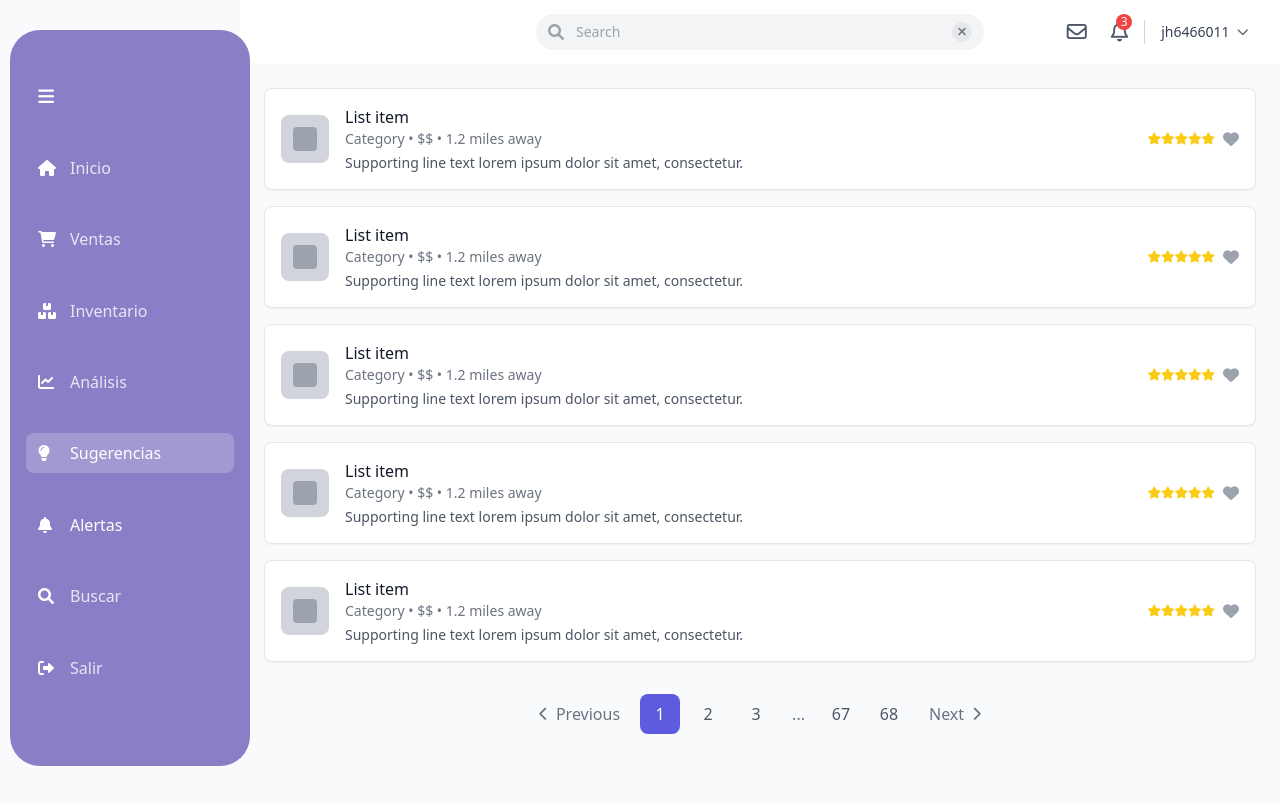
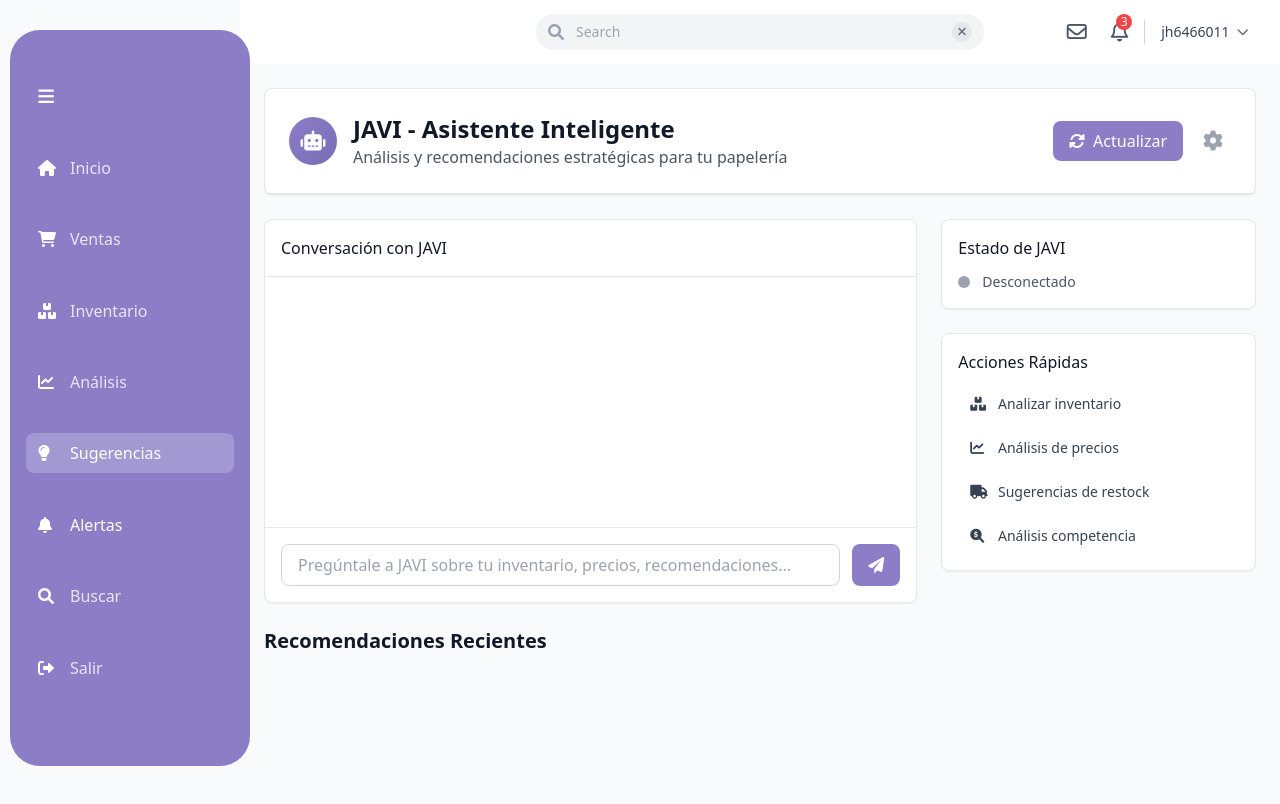
Before and after one commit to Brayan-chan/cemac, a website: page public/views/dashboard/sugerencias.html in a window 1280 px wide. Drawn offline with nearby package versions, Linux system fonts and the light colour scheme; sample sign-in values are in the browser's storage.

Commit message:
feat: agregar interfaz y funcionalidad para el asistente JAVI, incluyendo configuración de API Key y recomendaciones

```diff
--- a/public/views/dashboard/sugerencias.html
+++ b/public/views/dashboard/sugerencias.html
@@ -11,6 +11,16 @@
     <link rel="icon" type="image/png" sizes="32x32" href="https://res.cloudinary.com/dmyejrbs7/image/upload/v1757894655/CEMAC-LOGO_nrow82.png" />
     <script src="https://cdn.tailwindcss.com"></script>
     <script src="../../js/tailwind.config.js"></script>
+    <!-- Adding required scripts for JAVI AI assistant -->
+    <script type="importmap">
+    {
+        "imports": {
+            "@google/generative-ai": "https://esm.run/@google/generative-ai"
+        }
+    }
+    </script>
+    <script src="https://cdnjs.cloudflare.com/ajax/libs/marked/5.1.1/marked.min.js"></script>
+    <script src="https://cdn.jsdelivr.net/npm/dompurify@3.0.5/dist/purify.min.js"></script>
 </head>
 <body class="h-full bg-gray-50">
     <div id="sidebar" class="fixed left-0 top-0 bg-[#8B7EC7] sidebar-expanded sidebar-transition z-40 sidebar-flex">
@@ -162,182 +172,174 @@
 
         <!-- Main Content Area -->
         <main class="p-6 bg-gray-50 min-h-screen">
-            <!-- Suggestions List -->
-            <div class="suggestions-list mx-auto">
-                <!-- List Items -->
-                <div class="space-y-4 mb-8">
-                    <!-- List Item 1 -->
-                    <div class="bg-white rounded-lg p-4 shadow-sm border border-gray-200">
-                        <div class="flex items-center">
-                            <div class="w-12 h-12 bg-gray-300 rounded-lg mr-4 flex items-center justify-center">
-                                <div class="w-6 h-6 bg-gray-400 rounded"></div>
+            <!-- JAVI AI Assistant Header -->
+            <div class="max-w-6xl mx-auto">
+                <div class="bg-white rounded-lg shadow-sm border border-gray-200 mb-6">
+                    <div class="p-6 border-b border-gray-200">
+                        <div class="flex items-center justify-between">
+                            <div class="flex items-center space-x-4">
+                                <div class="w-12 h-12 bg-gradient-to-br from-[#8B7EC7] to-[#7A6DB8] rounded-full flex items-center justify-center">
+                                    <i class="fas fa-robot text-white text-xl"></i>
+                                </div>
+                                <div>
+                                    <h1 class="text-2xl font-bold text-gray-900">JAVI - Asistente Inteligente</h1>
+                                    <p class="text-gray-600">Análisis y recomendaciones estratégicas para tu papelería</p>
+                                </div>
                             </div>
-                            <div class="flex-1">
-                                <h3 class="font-medium text-gray-900">List item</h3>
-                                <p class="text-sm text-gray-500">Category • $$ • 1.2 miles away</p>
-                                <p class="text-sm text-gray-600 mt-1">Supporting line text lorem ipsum dolor sit amet, consectetur.</p>
-                            </div>
-                            <div class="flex items-center space-x-2 ml-4">
-                                <div class="flex text-yellow-400">
-                                    <i class="fas fa-star text-xs"></i>
-                                    <i class="fas fa-star text-xs"></i>
-                                    <i class="fas fa-star text-xs"></i>
-                                    <i class="fas fa-star text-xs"></i>
-                                    <i class="fas fa-star text-xs"></i>
-                                </div>
-                                <button class="text-gray-400 hover:text-red-500">
-                                    <i class="fas fa-heart"></i>
+                            <div class="flex items-center space-x-3">
+                                <button id="refreshRecommendationsBtn" class="flex items-center space-x-2 px-4 py-2 bg-[#8B7EC7] text-white rounded-lg hover:bg-[#7A6DB8] transition-colors">
+                                    <i class="fas fa-sync-alt"></i>
+                                    <span>Actualizar</span>
+                                </button>
+                                <button id="settingsBtn" class="p-2 text-gray-400 hover:text-gray-600 transition-colors">
+                                    <i class="fas fa-cog text-xl"></i>
                                 </button>
                             </div>
                         </div>
                     </div>
 
-                    <!-- List Item 2 - Highlighted with Dashed Border -->
-                    <div class="bg-white rounded-lg p-4 shadow-sm border border-gray-200 dashed-border">
-                        <div class="flex items-center">
-                            <div class="w-12 h-12 bg-gray-300 rounded-lg mr-4 flex items-center justify-center">
-                                <div class="w-6 h-6 bg-gray-400 rounded"></div>
+                    <!-- API Key Alert -->
+                    <div id="apiKeyAlert" class="bg-yellow-50 border-l-4 border-yellow-400 p-4 hidden">
+                        <div class="flex">
+                            <div class="flex-shrink-0">
+                                <i class="fas fa-exclamation-triangle text-yellow-400"></i>
                             </div>
-                            <div class="flex-1">
-                                <h3 class="font-medium text-gray-900 dark:text-white">List item</h3>
-                                <p class="text-sm text-gray-500 dark:text-gray-400">Category • $$ • 1.2 miles away</p>
-                                <p class="text-sm text-gray-600 dark:text-gray-300 mt-1">Supporting line text lorem ipsum dolor sit amet, consectetur.</p>
+                            <div class="ml-3">
+                                <p class="text-sm text-yellow-700">
+                                    Para usar JAVI, necesitas configurar tu API Key de Google Gemini.
+                                    <button id="showSettingsBtn" class="font-medium underline hover:text-yellow-800">
+                                        Configurar ahora
+                                    </button>
+                                </p>
                             </div>
-                            <div class="flex items-center space-x-2 ml-4">
-                                <div class="flex text-yellow-400">
-                                    <i class="fas fa-star text-xs"></i>
-                                    <i class="fas fa-star text-xs"></i>
-                                    <i class="fas fa-star text-xs"></i>
-                                    <i class="fas fa-star text-xs"></i>
-                                    <i class="fas fa-star text-xs"></i>
+                        </div>
+                    </div>
+                </div>
+
+                <!-- Chat Interface -->
+                <div class="grid grid-cols-1 lg:grid-cols-3 gap-6">
+                    <!-- Chat Area -->
+                    <div class="lg:col-span-2">
+                        <div class="bg-white rounded-lg shadow-sm border border-gray-200 h-96 flex flex-col">
+                            <div class="p-4 border-b border-gray-200">
+                                <h3 class="font-medium text-gray-900">Conversación con JAVI</h3>
+                            </div>
+                            <div id="chatMessages" class="flex-1 p-4 overflow-y-auto space-y-4">
+                                <!-- Messages will be added here -->
+                            </div>
+                            <div class="p-4 border-t border-gray-200">
+                                <div class="flex space-x-3">
+                                    <input
+                                        type="text"
+                                        id="messageInput"
+                                        placeholder="Pregúntale a JAVI sobre tu inventario, precios, recomendaciones..."
+                                        class="flex-1 border border-gray-300 rounded-lg px-4 py-2 focus:ring-[#8B7EC7] focus:border-[#8B7EC7] focus:outline-none"
+                                    >
+                                    <button id="sendMessageBtn" class="px-4 py-2 bg-[#8B7EC7] text-white rounded-lg hover:bg-[#7A6DB8] transition-colors">
+                                        <i class="fas fa-paper-plane"></i>
+                                    </button>
                                 </div>
-                                <button class="text-gray-400 hover:text-red-500">
-                                    <i class="fas fa-heart"></i>
-                                </button>
                             </div>
                         </div>
                     </div>
 
-                    <!-- List Item 3 -->
-                    <div class="bg-white rounded-lg p-4 shadow-sm border border-gray-200">
-                        <div class="flex items-center">
-                            <div class="w-12 h-12 bg-gray-300 rounded-lg mr-4 flex items-center justify-center">
-                                <div class="w-6 h-6 bg-gray-400 rounded"></div>
-                            </div>
-                            <div class="flex-1">
-                                <h3 class="font-medium text-gray-900 dark:text-white">List item</h3>
-                                <p class="text-sm text-gray-500 dark:text-gray-400">Category • $$ • 1.2 miles away</p>
-                                <p class="text-sm text-gray-600 dark:text-gray-300 mt-1">Supporting line text lorem ipsum dolor sit amet, consectetur.</p>
-                            </div>
-                            <div class="flex items-center space-x-2 ml-4">
-                                <div class="flex text-yellow-400">
-                                    <i class="fas fa-star text-xs"></i>
-                                    <i class="fas fa-star text-xs"></i>
-                                    <i class="fas fa-star text-xs"></i>
-                                    <i class="fas fa-star text-xs"></i>
-                                    <i class="fas fa-star text-xs"></i>
-                                </div>
-                                <button class="text-gray-400 hover:text-red-500">
-                                    <i class="fas fa-heart"></i>
-                                </button>
+                    <!-- Quick Actions & Status -->
+                    <div class="space-y-6">
+                        <!-- JAVI Status -->
+                        <div class="bg-white rounded-lg shadow-sm border border-gray-200 p-4">
+                            <h3 class="font-medium text-gray-900 mb-3">Estado de JAVI</h3>
+                            <div class="flex items-center space-x-3">
+                                <div id="javiStatusIndicator" class="w-3 h-3 bg-gray-400 rounded-full"></div>
+                                <span id="javiStatusText" class="text-sm text-gray-600">Desconectado</span>
                             </div>
                         </div>
-                    </div>
 
-                    <!-- List Item 4 -->
-                    <div class="bg-white rounded-lg p-4 shadow-sm border border-gray-200">
-                        <div class="flex items-center">
-                            <div class="w-12 h-12 bg-gray-300 rounded-lg mr-4 flex items-center justify-center">
-                                <div class="w-6 h-6 bg-gray-400 rounded"></div>
-                            </div>
-                            <div class="flex-1">
-                                <h3 class="font-medium text-gray-900 dark:text-white">List item</h3>
-                                <p class="text-sm text-gray-500 dark:text-gray-400">Category • $$ • 1.2 miles away</p>
-                                <p class="text-sm text-gray-600 dark:text-gray-300 mt-1">Supporting line text lorem ipsum dolor sit amet, consectetur.</p>
-                            </div>
-                            <div class="flex items-center space-x-2 ml-4">
-                                <div class="flex text-yellow-400">
-                                    <i class="fas fa-star text-xs"></i>
-                                    <i class="fas fa-star text-xs"></i>
-                                    <i class="fas fa-star text-xs"></i>
-                                    <i class="fas fa-star text-xs"></i>
-                                    <i class="fas fa-star text-xs"></i>
-                                </div>
-                                <button class="text-gray-400 hover:text-red-500">
-                                    <i class="fas fa-heart"></i>
+                        <!-- Quick Actions -->
+                        <div class="bg-white rounded-lg shadow-sm border border-gray-200 p-4">
+                            <h3 class="font-medium text-gray-900 mb-3">Acciones Rápidas</h3>
+                            <div class="space-y-2">
+                                <button id="analyzeInventoryBtn" class="w-full text-left px-3 py-2 text-sm text-gray-700 hover:bg-gray-50 rounded-lg transition-colors">
+                                    <i class="fas fa-boxes w-4 mr-2"></i>
+                                    Analizar inventario
                                 </button>
-                            </div>
-                        </div>
-                    </div>
-
-                    <!-- List Item 5 -->
-                    <div class="bg-white rounded-lg p-4 shadow-sm border border-gray-200">
-                        <div class="flex items-center">
-                            <div class="w-12 h-12 bg-gray-300 rounded-lg mr-4 flex items-center justify-center">
-                                <div class="w-6 h-6 bg-gray-400 rounded"></div>
-                            </div>
-                            <div class="flex-1">
-                                <h3 class="font-medium text-gray-900 dark:text-white">List item</h3>
-                                <p class="text-sm text-gray-500 dark:text-gray-400">Category • $$ • 1.2 miles away</p>
-                                <p class="text-sm text-gray-600 dark:text-gray-300 mt-1">Supporting line text lorem ipsum dolor sit amet, consectetur.</p>
-                            </div>
-                            <div class="flex items-center space-x-2 ml-4">
-                                <div class="flex text-yellow-400">
-                                    <i class="fas fa-star text-xs"></i>
-                                    <i class="fas fa-star text-xs"></i>
-                                    <i class="fas fa-star text-xs"></i>
-                                    <i class="fas fa-star text-xs"></i>
-                                    <i class="fas fa-star text-xs"></i>
-                                </div>
-                                <button class="text-gray-400 hover:text-red-500">
-                                    <i class="fas fa-heart"></i>
+                                <button id="priceAnalysisBtn" class="w-full text-left px-3 py-2 text-sm text-gray-700 hover:bg-gray-50 rounded-lg transition-colors">
+                                    <i class="fas fa-chart-line w-4 mr-2"></i>
+                                    Análisis de precios
+                                </button>
+                                <button id="restockSuggestionsBtn" class="w-full text-left px-3 py-2 text-sm text-gray-700 hover:bg-gray-50 rounded-lg transition-colors">
+                                    <i class="fas fa-truck w-4 mr-2"></i>
+                                    Sugerencias de restock
+                                </button>
+                                <button id="competitorAnalysisBtn" class="w-full text-left px-3 py-2 text-sm text-gray-700 hover:bg-gray-50 rounded-lg transition-colors">
+                                    <i class="fas fa-search-dollar w-4 mr-2"></i>
+                                    Análisis competencia
                                 </button>
                             </div>
                         </div>
                     </div>
                 </div>
 
-                <!-- Pagination -->
-                <div class="flex items-center justify-center space-x-2">
-                    <button class="flex items-center px-3 py-2 text-gray-500 dark:text-gray-400 hover:text-gray-700 dark:hover:text-gray-200 transition-colors">
-                        <i class="fas fa-chevron-left mr-2 text-sm"></i>
-                        Previous
-                    </button>
-
-                    <button class="w-10 h-10 bg-primary text-white rounded-lg font-medium hover:bg-primary/80 transition-colors">
-                        1
-                    </button>
-
-                    <button class="w-10 h-10 text-gray-600 dark:text-gray-400 hover:bg-gray-100 dark:hover:bg-gray-700 rounded-lg transition-colors">
-                        2
-                    </button>
-
-                    <button class="w-10 h-10 text-gray-600 dark:text-gray-400 hover:bg-gray-100 dark:hover:bg-gray-700 rounded-lg transition-colors">
-                        3
-                    </button>
-
-                    <span class="px-2 text-gray-500 dark:text-gray-400">...</span>
-
-                    <button class="w-10 h-10 text-gray-600 dark:text-gray-400 hover:bg-gray-100 dark:hover:bg-gray-700 rounded-lg transition-colors">
-                        67
-                    </button>
-
-                    <button class="w-10 h-10 text-gray-600 dark:text-gray-400 hover:bg-gray-100 dark:hover:bg-gray-700 rounded-lg transition-colors">
-                        68
-                    </button>
-
-                    <button class="flex items-center px-3 py-2 text-gray-500 dark:text-gray-400 hover:text-gray-700 dark:hover:text-gray-200 transition-colors">
-                        Next
-                        <i class="fas fa-chevron-right ml-2 text-sm"></i>
-                    </button>
+                <!-- Recommendations Grid -->
+                <div class="mt-6">
+                    <h2 class="text-xl font-bold text-gray-900 mb-4">Recomendaciones Recientes</h2>
+                    <div id="recommendationsGrid" class="grid grid-cols-1 md:grid-cols-2 lg:grid-cols-3 gap-6">
+                        <!-- Recommendations will be loaded here -->
+                    </div>
                 </div>
             </div>
         </main>
     </div>
 
-    <script type="module" src="../../js/services/authService.js"></script>
-    <script type="module" src="../../js/utils/uiUtils.js"></script>
-    <script type="module" src="../../js/modules/dashboardHandler.js"></script>
+    <!-- Settings Modal -->
+    <div id="settingsModal" class="fixed inset-0 bg-black bg-opacity-50 z-50 hidden">
+        <div class="flex items-center justify-center min-h-screen p-4">
+            <div class="bg-white rounded-lg shadow-xl max-w-md w-full">
+                <div class="p-6">
+                    <div class="flex items-center justify-between mb-4">
+                        <h3 class="text-lg font-medium text-gray-900">Configuración de JAVI</h3>
+                        <button id="closeSettingsBtn" class="text-gray-400 hover:text-gray-600">
+                            <i class="fas fa-times"></i>
+                        </button>
+                    </div>
+                    <div class="space-y-4">
+                        <div>
+                            <label class="block text-sm font-medium text-gray-700 mb-2">
+                                API Key de Google Gemini
+                            </label>
+                            <input
+                                type="password"
+                                id="apiKeyInput"
+                                placeholder="Ingresa tu API Key de Gemini"
+                                class="w-full border border-gray-300 rounded-lg px-4 py-2 focus:ring-[#8B7EC7] focus:border-[#8B7EC7] focus:outline-none"
+                            >
+                            <p class="text-xs text-gray-500 mt-1">
+                                Obtén tu API Key en <a href="https://makersuite.google.com/app/apikey" target="_blank" class="text-[#8B7EC7] hover:underline">Google AI Studio</a>
+                            </p>
+                        </div>
+                    </div>
+                    <div class="flex justify-end space-x-3 mt-6">
+                        <button id="cancelSettingsBtn" class="px-4 py-2 text-gray-700 border border-gray-300 rounded-lg hover:bg-gray-50 transition-colors">
+                            Cancelar
+                        </button>
+                        <button id="saveApiKeyBtn" class="px-4 py-2 bg-[#8B7EC7] text-white rounded-lg hover:bg-[#7A6DB8] transition-colors">
+                            Guardar
+                        </button>
+                        <button id="removeApiKeyBtn" class="px-4 py-2 bg-red-600 text-white rounded-lg hover:bg-red-700 transition-colors hidden">
+                            Eliminar
+                        </button>
+                    </div>
+                </div>
+            </div>
+        </div>
+    </div>
+
+    <script type="module" src="/js/services/authService.js"></script>
+    <script type="module" src="/js/utils/uiUtils.js"></script>
+    <script type="module" src="/js/modules/dashboardHandler.js"></script>
+    <script type="module" src="/js/services/inventoryService.js"></script>
+    <script type="module" src="/js/services/salesService.js"></script>
+    <script type="module" src="/js/modules/javiAssistant.js"></script>
+
     <script>
         // Función principal para inicializar el dropdown
         function initializeUserDropdown() {
@@ -382,7 +384,6 @@
             });
         }
 
-
         document.addEventListener('DOMContentLoaded', () => {
             initializeUserDropdown();
 
@@ -394,6 +395,12 @@
             const userMenuBtn = document.getElementById('userMenuBtn');
             const userDropdown = document.getElementById('userDropdown');
             const closeAlertBtn = document.querySelector('.fa-times');
+            const settingsBtn = document.getElementById('settingsBtn');
+            const settingsModal = document.getElementById('settingsModal');
+            const closeSettingsBtn = document.getElementById('closeSettingsBtn');
+            const saveApiKeyBtn = document.getElementById('saveApiKeyBtn');
+            const apiKeyAlert = document.getElementById('apiKeyAlert');
+            const showSettingsBtn = document.getElementById('showSettingsBtn');
 
             // Initialize states
             let isCollapsed = false;
@@ -479,6 +486,32 @@
                     });
                 });
             }
+
+            // Settings Modal functionality
+            if (settingsBtn && settingsModal) {
+                settingsBtn.addEventListener('click', (e) => {
+                    e.stopPropagation();
+                    settingsModal.classList.remove('hidden');
+                });
+
+                closeSettingsBtn.addEventListener('click', () => {
+                    settingsModal.classList.add('hidden');
+                });
+
+                saveApiKeyBtn.addEventListener('click', () => {
+                    const apiKeyInput = document.getElementById('apiKeyInput');
+                    const apiKey = apiKeyInput.value;
+                    // Save API Key logic here
+                    console.log('API Key saved:', apiKey);
+                    settingsModal.classList.add('hidden');
+                    apiKeyAlert.classList.add('hidden');
+                });
+
+                showSettingsBtn.addEventListener('click', (e) => {
+                    e.stopPropagation();
+                    settingsModal.classList.remove('hidden');
+                });
+            }
         });
     </script>
 </body>
```
